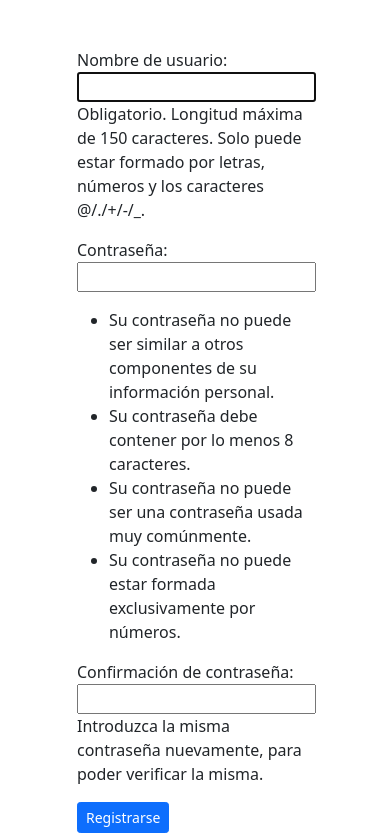
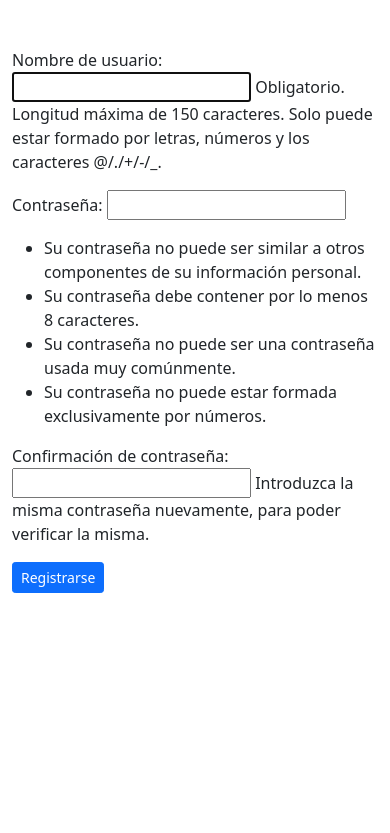
Before and after one commit to emsO-k/sellers_notepad, a Django app: page /signup/ in a window 390 px wide. Shown: the part 56-889 px from the top of the page. After the commit the page ends 649 px from the top, so only its background shows below. Run offline with Django 3.2, Linux system fonts and the light colour scheme; some libraries are stand-ins or nearby versions.

Commit message:
added favicon and changes for better mobile UI

```diff
--- a/taskapp/templates/taskapp/base.html
+++ b/taskapp/templates/taskapp/base.html
@@ -1,10 +1,12 @@
 <!DOCTYPE html>
 <html lang="en">
+{% load static %}
 
 <head>
     <meta charset="UTF-8">
     <meta http-equiv="X-UA-Compatible" content="IE=edge">
     <meta name="viewport" content="width=device-width, initial-scale=1.0">
+    <link rel="icon" href="{% static 'taskapp/favicon.ico' %}" type="image/x-icon">
     <title>The Seller's App</title>
     <link href="https://cdn.jsdelivr.net/npm/bootstrap@5.1.3/dist/css/bootstrap.min.css" rel="stylesheet"
         integrity="sha384-1BmE4kWBq78iYhFldvKuhfTAU6auU8tT94WrHftjDbrCEXSU1oBoqyl2QvZ6jIW3" crossorigin="anonymous">
@@ -51,10 +53,10 @@
             {% else %}
             <ul class="navbar-nav mr-auto">
                 <li class="nav-item">
-                    <a class="nav-link" href="{% url 'signupuser' %}">Registrarse </a>
+                    <a class="nav-link" href="{% url 'login' %}">Ingresar </a>
                 </li>
                 <li class="nav-item">
-                    <a class="nav-link" href="{% url 'login' %}">Ingresar </a>
+                    <a class="nav-link" href="{% url 'signupuser' %}">Registrarse </a>
                 </li>
             </ul>
             {% endif %}
--- a/taskapp/templates/taskapp/client_details.html
+++ b/taskapp/templates/taskapp/client_details.html
@@ -2,8 +2,8 @@
 {%block content%}
 <div class="container">
     <div class="row">
-        <div class="col-2"></div>
-        <div class="col-8">
+        <div class="col-xs-2"></div>
+        <div class="col-xs-8">
             <h3>
 
             </h3>
@@ -21,7 +21,7 @@
                 <button type="submit" class="btn btn-danger">Eliminar </button> <br><small>Se borrarán todas las tareas
                     relacionadas a este cliente</small>
             </form>
-            <div class="col-2"></div>
+            <div class="col-xs-2"></div>
         </div>
     </div>
 </div>
--- a/taskapp/templates/taskapp/clients.html
+++ b/taskapp/templates/taskapp/clients.html
@@ -4,8 +4,8 @@
 <div class="container">
     <div class="row">
 
-        <div class="col-2"></div>
-        <div class="col-8 table-responsive-sm">
+        <div class="col-xs-2"></div>
+        <div class="col-xs-8 table-responsive-sm">
             <h3>
                 Clientes
             </h3>
@@ -31,7 +31,7 @@
                 </tbody>
             </table>
         </div>
-        <div class="col-2"></div>
+        <div class="col-xs-2"></div>
     </div>
 </div>
 
--- a/taskapp/templates/taskapp/home.html
+++ b/taskapp/templates/taskapp/home.html
@@ -2,8 +2,8 @@
 {%block content%}
 <div class="container">
     <div class="row">
-        <div class="col-2"></div>
-        <div class="col-8 table-responsive-sm">
+        <div class="col-xs-2"></div>
+        <div class="col-xs-8 table-responsive-sm">
             <br>
             <table class="table table-sm table-bordered table-striped">
                 <thead>
@@ -31,7 +31,7 @@
                 </tbody>
             </table>
         </div>
-        <div class="col-2"></div>
+        <div class="col-xs-2"></div>
     </div>
 </div>
 
--- a/taskapp/templates/taskapp/login.html
+++ b/taskapp/templates/taskapp/login.html
@@ -5,8 +5,8 @@
 <div class="container">
     <div class="row">
 
-        <div class="col-2"></div>
-        <div class="col-8">
+        <div class="col-xs-2"></div>
+        <div class="col-xs-8">
             {% if error %}
             <div class="alert alert-warning" role="alert">
                 {{error}}
@@ -19,7 +19,7 @@
                 <button type="submit" class="btn btn-primary btn-sm">Ingresar </button>
             </form>
         </div>
-        <div class="col-2"></div>
+        <div class="col-xs-2"></div>
     </div>
 </div>
 {% endblock %}
--- a/taskapp/templates/taskapp/newtask.html
+++ b/taskapp/templates/taskapp/newtask.html
@@ -3,8 +3,8 @@
 <div class="container">
     <div class="row">
 
-        <div class="col-2"></div>
-        <div class="col-8">
+        <div class="col-xs-2"></div>
+        <div class="col-xs-8">
             <h3>
                 {% if editMode %}
                 Editar tarea
@@ -39,7 +39,7 @@
                 <button type="submit" class="btn btn-danger">Eliminar </button>
             </form>
             {% endif %}
-            <div class="col-2"></div>
+            <div class="col-xs-2"></div>
         </div>
     </div>
 </div>
--- a/taskapp/templates/taskapp/signup.html
+++ b/taskapp/templates/taskapp/signup.html
@@ -5,8 +5,8 @@
 <div class="container">
     <div class="row">
 
-        <div class="col-2"></div>
-        <div class="col-8">
+        <div class="col-xs-2"></div>
+        <div class="col-xs-8">
             {% if error %}
             <div class="alert alert-warning" role="alert">
                 {{error}}
@@ -19,7 +19,7 @@
                 <button type="submit" class="btn btn-primary btn-sm">Registrarse </button>
             </form>
         </div>
-        <div class="col-2"></div>
+        <div class="col-xs-2"></div>
     </div>
 </div>
 {% endblock %}
```
Also changed, not shown: taskapp/templates/taskapp/details.html (+10 -16 lines), taskapp/static/taskapp/favicon.ico (added).
